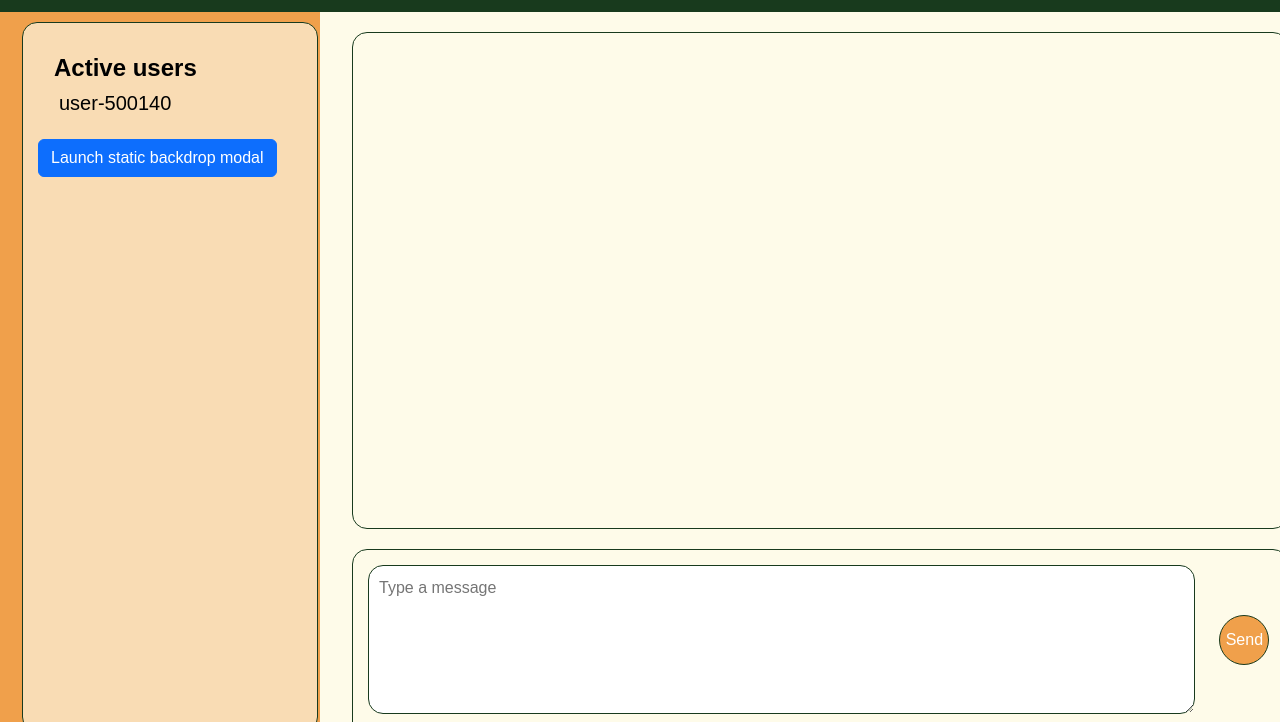
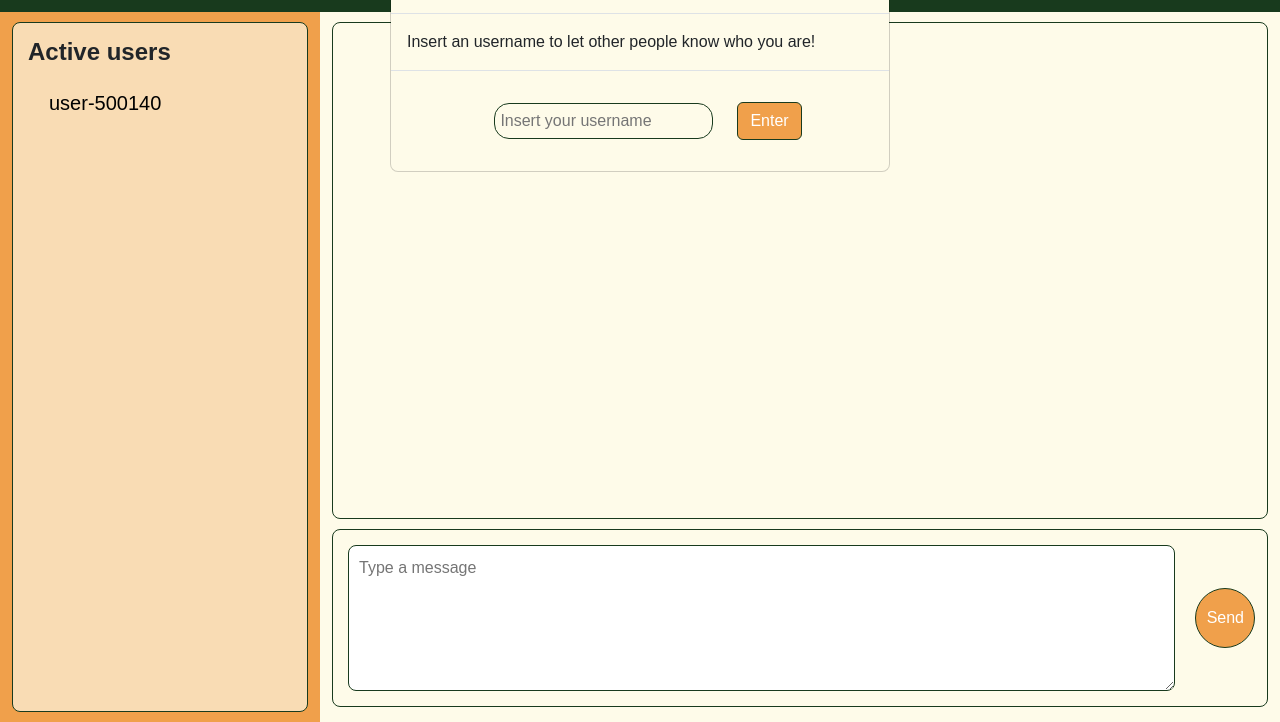
Before and after one commit to schibuolamichela/CA4-chat-application, a website: page ca4/public/chat.html in a window 1280 px wide. Shown: the part 78-800 px from the top of the page. Drawn offline with nearby package versions, Linux system fonts and the light colour scheme; no server answers.

Commit message:
chat.html page display bug correction, add modal to insert username, add scroll for messages and active users

```diff
--- a/ca4/public/chat.html
+++ b/ca4/public/chat.html
@@ -5,13 +5,19 @@
     <meta charset="UTF-8" />
     <meta name="viewport" content="width=device-width, initial-scale=1.0" />
     <title>Socket.io simple chat</title>
-    <link href="https://cdn.jsdelivr.net/npm/bootstrap@5.2.2/dist/css/bootstrap.min.css" rel="stylesheet" integrity="sha384-Zenh87qX5JnK2Jl0vWa8Ck2rdkQ2Bzep5IDxbcnCeuOxjzrPF/et3URy9Bv1WTRi" crossorigin="anonymous">
-    <script src="https://cdn.jsdelivr.net/npm/bootstrap@5.2.2/dist/js/bootstrap.bundle.min.js" integrity="sha384-oBqDVmMz9ATKxIep9tiCxS/Z9fNfEXiDAYTujMAeBAsjFuCZSmKbSSUnQlmh/jp3" crossorigin="anonymous"></script>
+    <link href="https://cdn.jsdelivr.net/npm/bootstrap@5.2.2/dist/css/bootstrap.min.css" rel="stylesheet"
+        integrity="sha384-Zenh87qX5JnK2Jl0vWa8Ck2rdkQ2Bzep5IDxbcnCeuOxjzrPF/et3URy9Bv1WTRi" crossorigin="anonymous">
+    <script src="https://cdn.jsdelivr.net/npm/bootstrap@5.2.2/dist/js/bootstrap.bundle.min.js"
+        integrity="sha384-oBqDVmMz9ATKxIep9tiCxS/Z9fNfEXiDAYTujMAeBAsjFuCZSmKbSSUnQlmh/jp3"
+        crossorigin="anonymous"></script>
     <script src="https://cdn.jsdelivr.net/npm/bootstrap@5.2.2/dist/js/bootstrap.min.js"></script>
     <script src="https://cdn.jsdelivr.net/npm/@popperjs/core@2.9.2/dist/umd/popper.min.js"></script>
-    <script src="https://cdn.jsdelivr.net/npm/bootstrap@5.0.1/dist/js/bootstrap.min.js" integrity="sha384-Atwg2Pkwv9vp0ygtn1JAojH0nYbwNJLPhwyoVbhoPwBhjQPR5VtM2+xf0Uwh9KtT" crossorigin="anonymous"></script>
-    <script src="https://netdna.bootstrapcdn.com/bootstrap/3.1.1/js/bootstrap.min.js"></script>
+    <script src="https://cdn.jsdelivr.net/npm/bootstrap@5.0.1/dist/js/bootstrap.min.js"
+        integrity="sha384-Atwg2Pkwv9vp0ygtn1JAojH0nYbwNJLPhwyoVbhoPwBhjQPR5VtM2+xf0Uwh9KtT"
+        crossorigin="anonymous"></script>
+
     <link rel="stylesheet" href="/css/demo.css" />
+
 </head>
 
 <body>
@@ -32,7 +38,7 @@
         </ul>
     </nav>
     <!-- Modal -->
-    <div class="modal fade" id="staticBackdrop" data-bs-backdrop="static" data-bs-keyboard="false" tabindex="-1" aria-labelledby="staticBackdropLabel" aria-hidden="true">
+    <div class="modal fade" id="myModal">
         <div class="modal-dialog">
             <div class="modal-content">
                 <div class="modal-header">
@@ -40,36 +46,37 @@
                 </div>
                 <div class="modal-body"> Insert an username to let other people know who you are! </div>
                 <div class="modal-footer">
-                    <input type="text" class="username_input" placeholder="Insert your username" />
-                    <button type="button" class="btn btn-primary username_button">Enter</button>
+                    <input type="text" class="username_input" placeholder="Insert your username" id="txtInputUser" />
+                    <button type="button" class="btn btn-primary username_button" id="modalButton">Enter</button>
                 </div>
             </div>
         </div>
     </div>
     <div class="row">
         <div class="col-3 sidenav">
-            <div class="inbox_container container">
-                <div class="inbox__people">
+            <div class="inbox_container container" id="usersList">
+                <div class="h-100">
                     <h4 style="font-weight: bold;">Active users</h4>
+                    <div class="inbox__people">
+                    </div>
                 </div>
-                <!-- Button trigger modal -->
-                <button type="button" class="btn btn-primary" data-bs-toggle="modal" data-bs-target="#staticBackdrop"> Launch static backdrop modal </button>
             </div>
         </div>
         <div class="col-9 content">
-            <div class="messages_container container">
-                <div class="messages__history"></div>
+            <div class="messages_container container" id="messages">
+                <div class="messages__history d-flex flex-column"></div>
                 <div class="fallback"></div>
                 <div class="inbox__messages"></div>
             </div>
             <div class="form_container container">
-                <form class="message_form">
-                    <div class="row">
+                <form class="message_form h-100" id="myform">
+                    <div class="row h-100">
                         <div class="col-11">
-                            <textarea rows="5" cols="60" class="message_form__input" placeholder="Type a message"></textarea>
+                            <textarea cols="60" class="message_form__input" placeholder="Type a message"
+                                id="textArea"></textarea>
                         </div>
-                        <div class="col-1 vertical-centered-div">
-                            <button class="message_form__button" type="submit"> Send </button>
+                        <div class="col-1 vertical-centered-div align-items-center">
+                            <button class="message_form__button" type="submit" id="btnSend"> Send </button>
                         </div>
                     </div>
                 </form>
@@ -80,9 +87,33 @@
     <script src="/socket.io/socket.io.js"></script>
     <script src="/js/client.js"></script>
     <script type="text/javascript">
-        $(window).on('load', function() {
-            $('#staticBackdrop').modal('show');
+
+        var modal = document.getElementById('myModal');
+        var btnCloseModal = document.getElementById('modalButton');
+
+        modal.style.display = "block";
+        modal.className = "modal fade show";
+
+        btnCloseModal.addEventListener('click', (e) => {
+            modal.style.display = "none";
+            modal.className = "modal fade";
         });
+
+        const textArea = document.getElementById('textArea');
+        const button = document.getElementById('btnSend');
+
+        textArea.addEventListener('keydown', function (e) {
+            // Get the code of pressed key
+            const keyCode = e.which || e.keyCode;
+
+            // 13 represents the Enter key
+            if (keyCode === 13 && !e.shiftKey) {
+                // Don't generate a new line
+                e.preventDefault();
+                button.click();
+            }
+        });
+
     </script>
 </body>
 
--- a/ca4/public/css/demo.css
+++ b/ca4/public/css/demo.css
@@ -14,6 +14,7 @@ body {
     top: 90px;
     left: 0;
     bottom: 0;
+    padding-bottom: 20px;
     background-color: #f0a04b;
 }
 
@@ -21,6 +22,8 @@ body {
 .inbox__people {
     color: black;
     padding: 16px;
+    overflow-y: scroll;
+    height: 90%;
 }
 
 /* Side navigation links */
@@ -82,10 +85,9 @@ body {
 .message_form {}
 
 .message_form__input {
-    /*width: 90%;*/
     height: 100%;
     width: 100%;
-    border-radius: 15px;
+    border-radius: 8px;
     border: solid #183A1D 1px;
     padding: 10px;
     word-break: break-word;
@@ -93,11 +95,13 @@ body {
 
 .message_form__input:focus {
     border: solid #183A1D 1px;
+    outline: none !important;
+    resize: none;
 }
 
 .message_form__button {
-    height: 50px;
-    width: 50px;
+    height: 60px;
+    width: 60px;
     border-radius: 100%;
     background-color: #f0a04b;
     color: white;
@@ -107,11 +111,19 @@ body {
 
 .messages_container {
     height: 70%;
-    overflow: scroll;
+    overflow-y: auto;
+    width: 100%;
+    max-width: 100%;
+    margin: 0px !important;
+    margin-top: 10px !important;
 }
 
 .form_container {
-    height: 30%;
+    height: 25%;
+    margin: 0px !important;
+    margin-top: 10px !important;
+    width: 100%;
+    max-width: 100%;
 }
 
 .vertical-centered-div {
@@ -125,7 +137,7 @@ body {
     margin: 20px;
     border: solid #183A1D 1px;
     padding: 15px;
-    border-radius: 15px;
+    border-radius: 8px;
 }
 
 .incoming__message {
@@ -147,8 +159,8 @@ body {
 .message {
     border: 1px solid #183A1D;
     max-width: 80%;
-    min-width: 50%;
-    border-radius: 15px;
+    min-width: 15%;
+    border-radius: 8px;
     padding: 10px;
     margin: 5px;
 }
@@ -164,60 +176,74 @@ body {
     word-wrap: break-word;
 }
 
-.inbox_container
-{
+.inbox_container {
     width: 100%;
     height: 100%;
-  margin: 10px;
+    margin: 0px;
+    margin-top: 10px;
     background-color: #fefbe9AA;
+    max-width: 100%;
 }
 
-.username_input
-{
+.username_input {
     margin: 20px;
 }
 
-.modal-footer
-{
+.modal-footer {
     justify-content: center;
 }
 
-.modal-title
-{
+.modal-title {
     font-weight: bold;
     color: #183A1D;
 }
 
-.modal-dialog
-{
+.modal-dialog {
     border-radius: 15px;
 }
 
-.modal-content
-{
+.modal-content {
     background-color: #fefbe9;
 }
 
-.username_button
-{
+.username_button {
     background-color: #f0a04b;
     border-color: #183A1D;
     color: white;
 }
-.username_button:hover
-{
+
+.username_button:hover {
     background-color: #183A1D;
 }
 
-.username_input
-{
+.username_input {
     border-radius: 15px;
     border: 1px solid #183A1D;
     padding: 5px;
     background-color: transparent;
 }
 
-.username
-{
+.username {
     margin-left: 5px;
 }
+
+/*
+ *  Custom Scrollbar
+ */
+
+::-webkit-scrollbar-track {
+    border-radius: 8px;
+}
+
+::-webkit-scrollbar {
+    width: 10px;
+    background-color: transparent;
+    margin-right: 200px;
+}
+
+::-webkit-scrollbar-thumb {
+    border-radius: 10px;
+    background-clip: padding-box;
+    border: 2px solid transparent;
+    background-color: #19911D;
+}
--- a/ca4/public/js/client.js
+++ b/ca4/public/js/client.js
@@ -11,7 +11,8 @@ const newUserConnected = function (data) {
 
   //give the user a random unique id
   id = Math.floor(Math.random() * 1000000);
-    userName = 'user-' +id;
+
+  userName = 'user-' + id;
   //console.log(typeof(userName));
 
 
@@ -39,6 +40,10 @@ const addToUsersBox = function (userName) {
   `;
   //set the inboxPeople div with the value of userbox
   inboxPeople.innerHTML += userBox;
+
+  const divUsersList = document.getElementById('usersList');
+
+  divUsersList.scrollTop = divUsersList.scrollHeight;
 };
 
 //call
@@ -91,6 +96,10 @@ const addNewMessage = ({ user, message }) => {
 
   //is the message sent or received
   messageBox.innerHTML += user === userName ? myMsg : receivedMsg;
+
+  const divMessages = document.getElementById('messages');
+
+  divMessages.scrollTop = divMessages.scrollHeight;
 };
 
 messageForm.addEventListener("submit", (e) => {
```
Lines whose indentation alone changed are shown as unchanged.
